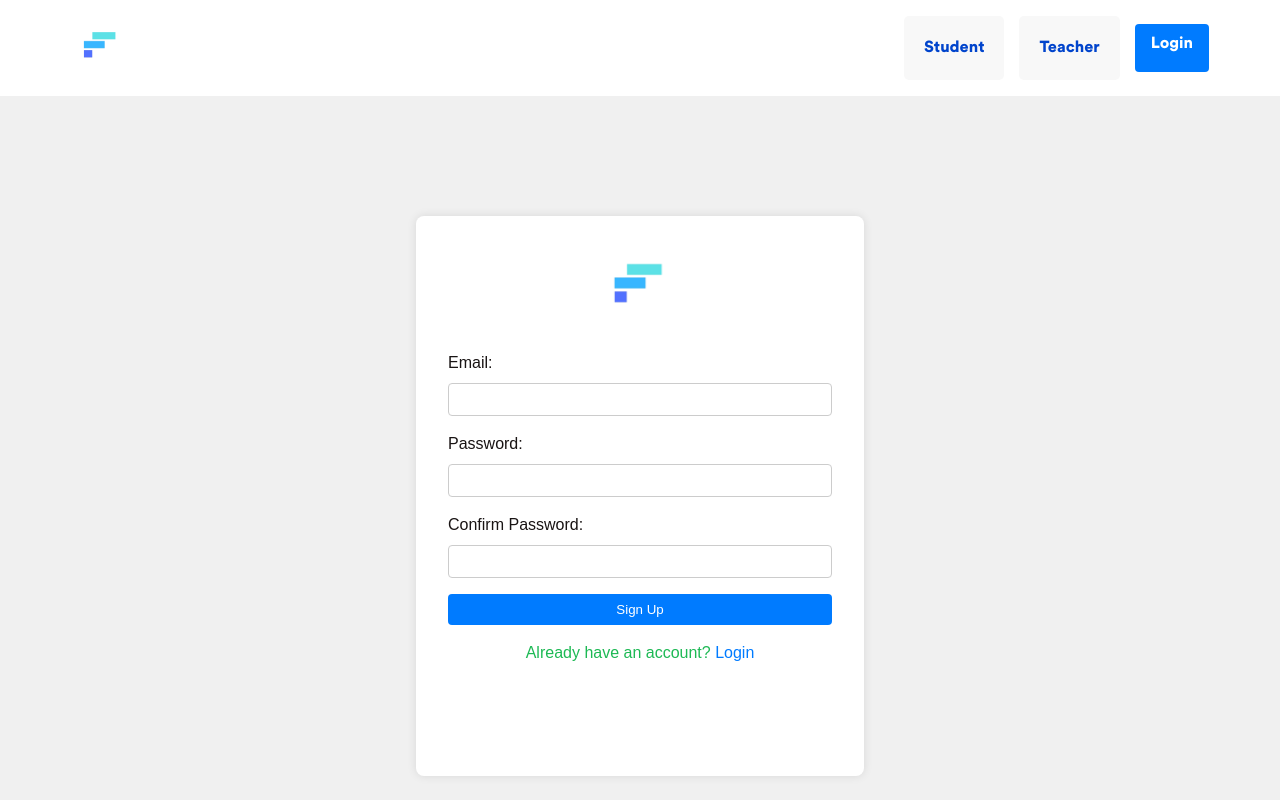
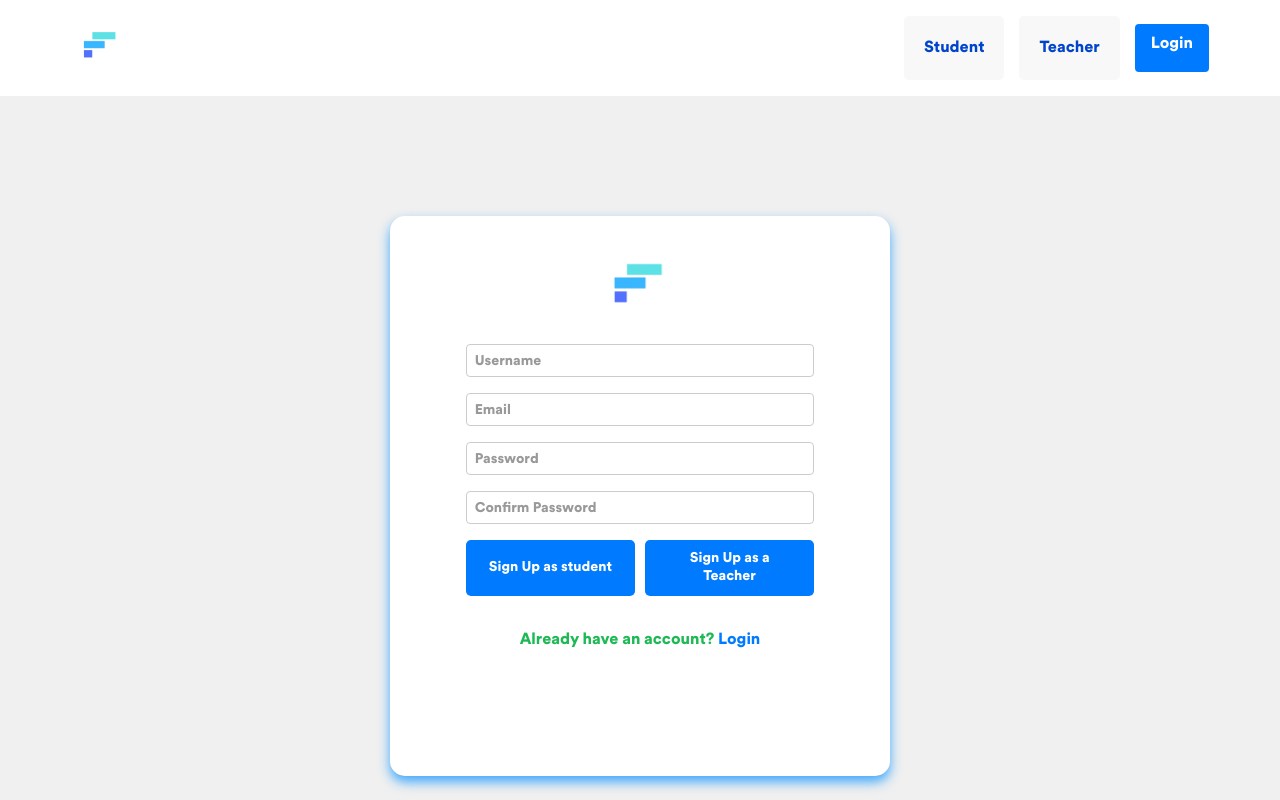
Before and after one commit to puneeth072003/Fundamentals, a React (Vite) app in the folder Frontend/Fundamentals/: page /signup in a window 1280 px wide. Shown: the top 800 px of the page. Built offline with nearby package versions, Linux system fonts and the light colour scheme.

Commit message:
addin login and other functions

```diff
--- a/Frontend/Fundamentals/src/Login/SignUP/Login.css
+++ b/Frontend/Fundamentals/src/Login/SignUP/Login.css
@@ -1,5 +1,5 @@
 .log-body {
-  font-family: Arial, sans-serif;
+  font-family: "spotify-circular";
   margin: 0;
   padding: 0;
   display: flex;
@@ -12,19 +12,23 @@
 .auth-container {
   background-color: white;
   padding: 2rem;
-  border-radius: 8px;
-  box-shadow: 0 0 10px rgba(0, 0, 0, 0.1);
+  border-radius: 15px;
+  box-shadow: 0 6px 12px rgba(26, 152, 255, 0.819);
   text-align: center;
-  width: 35%;
-  height: 70%;
+  display: flex;
+  flex-direction: column;
+  align-items: center;
+  width: 90%;
+  max-width: 500px;
+  margin: auto;
+  min-height: 70vh; /* Ensures it takes at least 70% of viewport height */
+  box-sizing: border-box; /* Ensures padding is included in width/height */
 }
-
-
-
-/* .auth-container h2 {
-  margin-bottom: 1rem;
-} */
-
+input::placeholder {
+  font-family: "spotify-circular";
+  color: #999;
+  font-size: 14px;
+}
 .auth-container .logo {
   width: 80px;
   height: auto;
@@ -75,3 +79,24 @@
 .auth-container p a:hover {
   text-decoration: underline;
 }
+.btn-ctn {
+  display: flex;
+  justify-content: space-between;
+  gap: 10px; /* Optional: adds space between the buttons */
+}
+
+.btn-ctn button {
+  font-family: "spotify-circular";
+  flex: 1;
+  padding: 10px 20px;
+  font-size: 14px;
+  cursor: pointer;
+  background-color: #007bff;
+  color: white;
+  border: none;
+  border-radius: 5px;
+}
+
+.btn-ctn button:hover {
+  background-color: #0056b3; /* Optional: change to your desired hover color */
+}
--- a/Frontend/Fundamentals/src/Login/SignUP/Login.jsx
+++ b/Frontend/Fundamentals/src/Login/SignUP/Login.jsx
@@ -6,22 +6,20 @@ import Logo from '../../assets/plainlogo.png';
 function Login() {
   const [email, setEmail] = useState('');
   const [password, setPassword] = useState('');
+  const [asTeacher,setasTeacher]=useState(true);
+
   const navigate = useNavigate();
 
   const handleSubmit = async (e) => {
+    setasTeacher(false)
     e.preventDefault();
-
     try {
-      const response = await axios.post('http://localhost:3000/api/v1/login', {
-        email,
-        password,
-      }) ;
-
-      // Assuming the response contains a status or message field to indicate success
+      const response = await axios.post('http://localhost:3000/api/v1/signin', {email,password,asTeacher});
       console.log('Login successful', response.data);
-
       if (response.data.message === "User logged successfully") {
-        navigate('/teacher');
+        localStorage.setItem("state",response.data.state);
+        localStorage.setItem("username",response.data.username);
+        navigate('/class11');
       } else {
         alert("Invalid credentials");
       }
@@ -31,21 +29,40 @@ function Login() {
     }
   };
 
+  const handleClick = async (e) => {
+    e.preventDefault();
+    setasTeacher(true);
+    try {
+      const response = await axios.post('http://localhost:3000/api/v1/signin', {email,password,asTeacher});
+      console.log('Login successful', response.data);
+      if (response.data.message === "User logged successfully") {
+        localStorage.setItem("state",response.data.state);
+        localStorage.setItem("username",response.data.username);
+        navigate('/teacher');
+      } else {
+        alert("Access denied");
+      }
+    } catch (error) {
+      console.error('There was an error logging in!', error);
+      alert('There was an error logging in. Please try again.');
+    }
+  }
+
   return (
     <div className="log-body">
       <div className="auth-container">
-        {/* <h2>Login</h2> */}
         <img className="logo" src={Logo} alt="Logo" />
         <form onSubmit={handleSubmit}>
           <div>
-            <label>Email:</label>
-            <input type="email" value={email} onChange={(e) => setEmail(e.target.value)} required />
+            <input type="email" placeholder="Email" value={email} onChange={(e) => setEmail(e.target.value)} required />
           </div>
           <div>
-            <label>Password:</label>
-            <input type="password" value={password} onChange={(e) => setPassword(e.target.value)} required />
+            <input type="password" placeholder="Password" value={password} onChange={(e) => setPassword(e.target.value)} required />
           </div>
-          <button type="submit">Login</button>
+          <div className='btn-ctn'>
+            <button type="submit">Login as student</button>
+            <button onClick={handleClick}>Login as a Teacher</button>
+          </div>
         </form>
         <p>
           Don't have an account? <a href="/signup">Sign Up</a>
--- a/Frontend/Fundamentals/src/Login/SignUP/Signup.jsx
+++ b/Frontend/Fundamentals/src/Login/SignUP/Signup.jsx
@@ -5,27 +5,25 @@ import "./Login.css";
 import Logo from '../../assets/plainlogo.png';
 
 function Signup() {
+  const[username,setUsername]= useState('');
   const [email, setEmail] = useState('');
   const [password, setPassword] = useState('');
   const [confirmPassword, setConfirmPassword] = useState('');
+  const [asTeacher,setasTeacher]=useState(true);
   const navigate = useNavigate();
 
   const handleSubmit = async (e) => {
     e.preventDefault();
-
+    setasTeacher(false);
     try {
-      const response = await axios.post('http://localhost:3000/api/v1/signin', {
-        email,
-        password,
-      });
-
-      // Assuming the response contains a status or message field to indicate success
+      const response = await axios.post('http://localhost:3000/api/v1/signin', {username,email,password,asTeacher});
       console.log('Login successful', response.data);
-
-      if (response.data.message === "User logged successfully") {
-        navigate('/student');
+      if (response.data.message === "User registered successfully") {
+        localStorage.setItem("state",response.data.state);
+        localStorage.setItem("username",response.data.username);
+        navigate('/class11');
       } else {
-        alert("Invalid credentials");
+        alert(response.error);
       }
     } catch (error) {
       console.error('There was an error logging in!', error);
@@ -33,25 +31,45 @@ function Signup() {
     }
   };
 
+  const handleClick = async (e) => {
+    e.preventDefault();
+    setasTeacher(true);
+    try {
+      const response = await axios.post('http://localhost:3000/api/v1/signin', {username,email,password,asTeacher});
+      console.log('Login successful', response.data);
+      if (response.data.message === "User registered successfully") {
+        localStorage.setItem("state",response.data.state);
+        localStorage.setItem("username",response.data.username);
+        navigate('/teacher');
+      } else {
+        alert(response.error);
+      }
+    } catch (error) {
+      console.error('There was an error logging in!', error);
+      alert('There was an error logging in. Please try again.');
+    }
+  };
   return (
     <div className="log-body">
       <div className="auth-container">
-        {/* <h2>Sign Up</h2> */}
         <img className="logo" src={Logo} alt="Logo" />
         <form onSubmit={handleSubmit}>
-          <div>
-            <label>Email:</label>
-            <input type="email" value={email} onChange={(e) => setEmail(e.target.value)} required />
+        <div>
+            <input type="username" placeholder="Username" value={username} onChange={(e) => setUsername(e.target.value)} required />
           </div>
           <div>
-            <label>Password:</label>
-            <input type="password" value={password} onChange={(e) => setPassword(e.target.value)} required />
+            <input type="email" placeholder="Email" value={email} onChange={(e) => setEmail(e.target.value)} required />
           </div>
           <div>
-            <label>Confirm Password:</label>
-            <input type="password" value={confirmPassword} onChange={(e) => setConfirmPassword(e.target.value)} required />
+            <input type="password" placeholder="Password" value={password} onChange={(e) => setPassword(e.target.value)} required />
           </div>
-          <button type="submit">Sign Up</button>
+          <div>
+            <input type="password" placeholder="Confirm Password" value={confirmPassword} onChange={(e) => setConfirmPassword(e.target.value)} required />
+          </div>
+          <div className='btn-ctn'>
+            <button type="submit">Sign Up as student</button>
+            <button onClick={handleClick}>Sign Up as a Teacher</button>
+          </div>
         </form>
         <p>
           Already have an account? <a href="/login">Login</a>
--- a/Frontend/Fundamentals/src/Router/Content.jsx
+++ b/Frontend/Fundamentals/src/Router/Content.jsx
@@ -1,19 +1,22 @@
 import { BrowserRouter, Routes, Route, Router } from "react-router-dom";
 import React from "react";
 import App from "../App/App";
-import Sidebar from "../Sidebar/sidebar";
 import StudentApp from "../Sidebar/sidebar";
 import TeacherComp from "../Teachers/Teacher";
 import Loogin from "../Login/SignUP/Login";
 import Signup from "../Login/SignUP/Signup";
+// import ProtectedRoute from "./ProtectedRoute";
 
 const Content = () => {
   return (
     <div>
       <Routes>
         <Route path="/" element={<App />} />
-        <Route path="/class11"element={<StudentApp/>}/>
-        <Route path="/teacher"element={<TeacherComp/>}/>
+
+        {/* <ProtectedRoute path="/class11" element={<StudentApp/>} requiredRole={true}/>
+        <ProtectedRoute path="/teacher" element={<TeacherComp/>} requiredRole={true}/> */}
+        <Route path="/class11" element={<StudentApp/>}/>
+        <Route path="/teacher" element={<TeacherComp/>}/>
         <Route path="/login" element={<Loogin/>}/>
         <Route path="/signup" element={<Signup/>}/>
       </Routes>
--- /dev/null
+++ b/Frontend/Fundamentals/src/Router/ProtectedRoute.jsx
@@ -0,0 +1,13 @@
+import { Route, Navigate } from 'react-router-dom';
+
+const ProtectedRoute = ({ requiredRole, ...props }) => {
+  const role = localStorage.getItem('state');
+
+  if (!role || role !== requiredRole) {
+    return <Navigate to="/login" replace />;
+  }
+
+  return <Route {...props} />;
+};
+
+export default ProtectedRoute;
```
Also changed, not shown: 2 other files (tests, documents, lock files or other folders).
